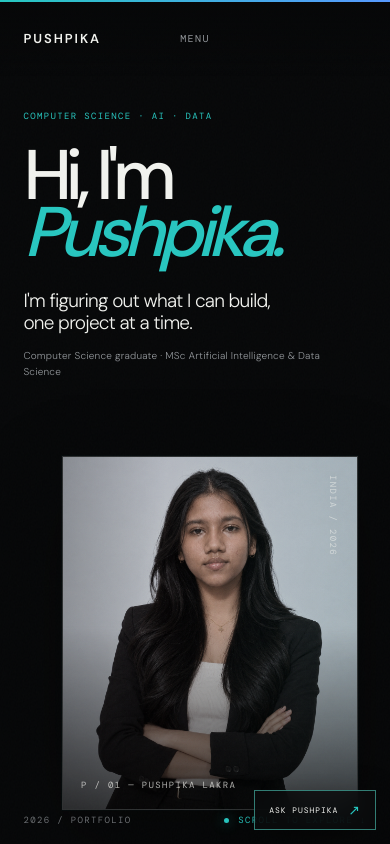
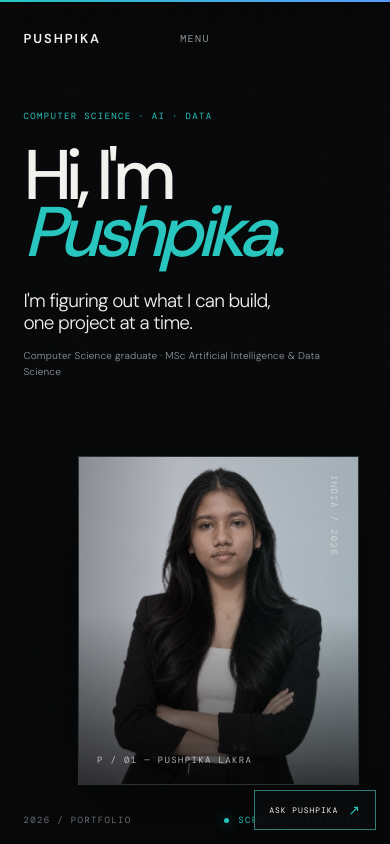
Before and after one commit to pushpikalakra1509-rgb/pushpika-lakra-portfolio, a Next.js app: page /pushpika-lakra-portfolio/ in a window 390 px wide. Shown: the top 844 px of the page. Built offline with nearby package versions, Linux system fonts and the light colour scheme; a web font is replaced by a local one.

Commit message:
Adjust hero portrait scale

```diff
--- a/app/globals.css
+++ b/app/globals.css
@@ -2755,3 +2755,30 @@ min-height:360px
     border-color: rgba(242, 243, 239, 0.1);
   }
 }
+
+/* =========================================
+   HERO — PORTRAIT SCALE
+   ========================================= */
+
+.hero-static-section .static-portrait-frame {
+  right: 7vw;
+  width: min(42vw, 560px);
+  height: 70vh;
+}
+
+@media (max-width: 900px) {
+  .hero-static-section .static-portrait-frame {
+    right: 6vw;
+    width: 70vw;
+    height: 54vh;
+  }
+}
+
+@media (max-width: 560px) {
+  .hero-static-section .static-portrait-frame {
+    right: 8vw;
+    width: 72vw;
+    height: 39vh;
+    min-height: 280px;
+  }
+}
```
